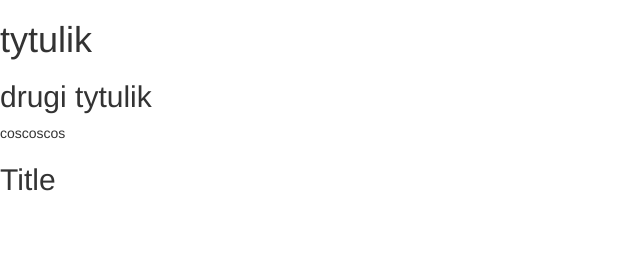
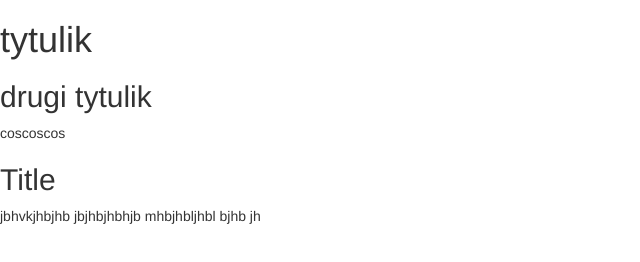
Before and after one commit to Lankiewicz/nauka-gita, a plain HTML site: page index.html in a window 1280 px wide. Shown: the whole page, without its empty margins (0-640 px from the left). Drawn offline with nearby package versions, Linux system fonts and the light colour scheme; files that its build step writes are made by us from their sources.

Commit message:
Add basic html code

```diff
--- a/index.html
+++ b/index.html
@@ -16,7 +16,7 @@
       <h2>drugi tytulik</h2>
           <p>coscoscos</p>
           <h2>Title</h2>
-          <title>Nie wiem co napisać</title>
+          <p>jbhvkjhbjhb jbjhbjhbhjb  mhbjhbljhbl bjhb jh</p>
 		    </section>
     </body>
 </html>
```
